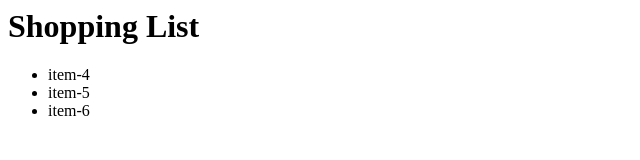
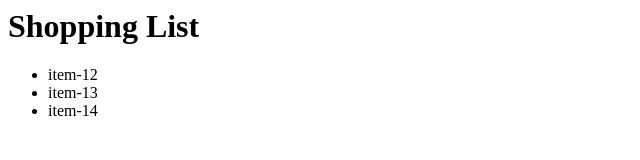
Before and after one commit to litinkumar/gitTest, a plain HTML site: page index-2.html in a window 1280 px wide. Shown: the full height of the page, 0-640 px from the left. Drawn offline with Linux system fonts and the light colour scheme.

Commit message:
Added new items

```diff
--- a/index-2.html
+++ b/index-2.html
@@ -3,9 +3,9 @@
 <div>
 <h1>Shopping List</h1>
 	<ul>
-		<li>item-4</li>
-		<li>item-5</li>
-		<li>item-6</li>
+		<li>item-12</li>
+		<li>item-13</li>
+		<li>item-14</li>
 	</ul>
 </div>
 </body>
```
